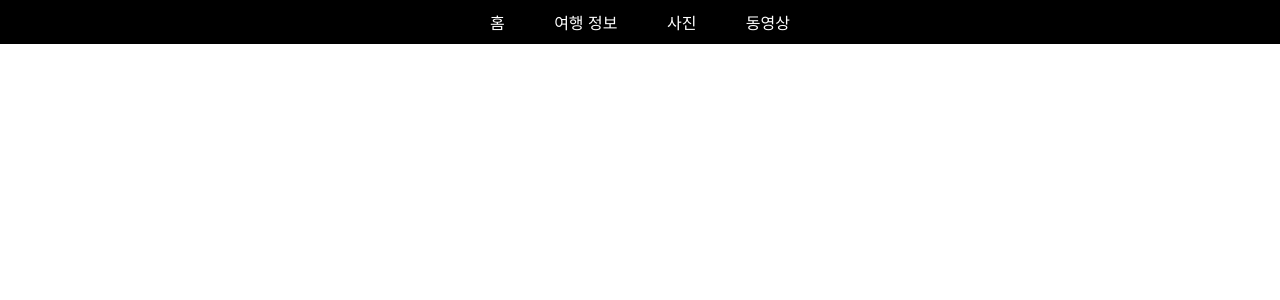
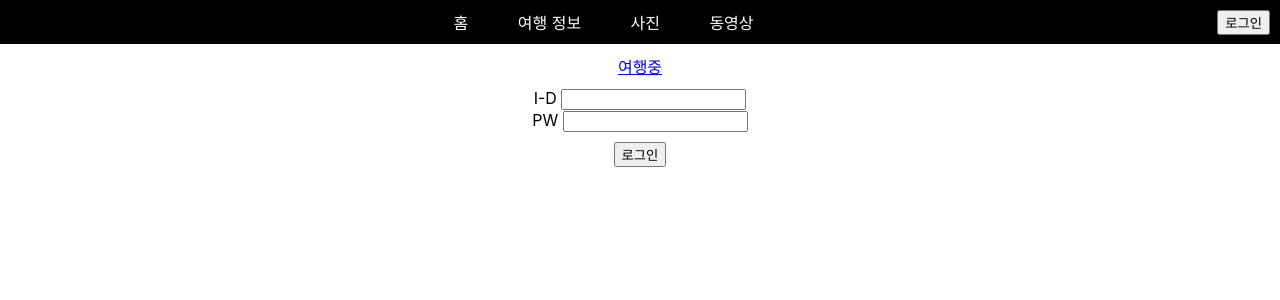
Before and after one commit to coolcjg/traveling-front, a React (Create React App) app: page /loginForm in a window 1280 px wide. Before the commit this address had no page. Shown: the top 300 px of the page. Built offline with nearby package versions, Linux system fonts and the light colour scheme.

Commit message:
로그인폼 생성

```diff
--- a/package.json
+++ b/package.json
@@ -6,6 +6,7 @@
     "@testing-library/jest-dom": "^5.14.1",
     "@testing-library/react": "^13.0.0",
     "@testing-library/user-event": "^13.2.1",
+    "axios": "^0.27.2",
     "react": "^18.2.0",
     "react-dom": "^18.2.0",
     "react-router-dom": "^6.3.0",
--- a/src/App.css
+++ b/src/App.css
@@ -1,4 +1,5 @@
 nav{
+  display:flex;
   background-color:black;
 }
 
@@ -25,6 +26,16 @@ nav{
 .nav a{
   text-decoration-line: none;
   color:white;
+}
+
+.loginContainer{
+  display:flex;
+  align-items:center;
+  padding:0 10px;
+}
+
+.loginButton{
+  margin:0 10px;
 }
 
 #player{
@@ -112,3 +123,20 @@ td{
 .info-primary-paging a{
   margin:0 10px;
 }
+
+.loginFormTitle{
+  display:flex;
+  justify-content: center;
+  margin:10px;
+}
+
+.inputContainer{
+  display:block;
+  text-align:center;
+  margin:10px;
+}
+
+.loginButton{
+  display:block;
+  margin:auto;
+}
--- a/src/App.js
+++ b/src/App.js
@@ -2,6 +2,7 @@ import './App.css';
 import Nav from './Nav';
 import Home from './Home';
 import Info from './Info';
+import LoginForm from './LoginForm';
 import {BrowserRouter, Route, Routes } from 'react-router-dom';
 
 const App = () => {
@@ -12,6 +13,7 @@ const App = () => {
         <Routes>
           <Route exact path="/" element={<Home/>}/>
           <Route exact path="/info" element={<Info/>}/>
+          <Route exact path="/loginForm" element={<LoginForm/>}/>
         </Routes>
         </BrowserRouter>
     </>
--- /dev/null
+++ b/src/LoginForm.js
@@ -0,0 +1,33 @@
+
+
+function loginForm() {
+
+
+    return(
+        <>
+
+            <div className='loginFormContainer'>
+
+                    <div className='loginFormTitle'>
+                        <a href='/'>여행중</a>
+                    </div>
+
+                    <div className='inputContainer'>
+                        <label for='id'>I-D </label>
+                        <input type='text' id='id'></input>
+                        <br></br>
+
+                        <label for='password'>PW </label>
+                        <input type='password' id='password'></input>
+                    </div>
+
+                    <div className='loginButtonContainer'>
+                        <button className='loginButton'>로그인</button>
+                    </div>
+            </div>
+        </>
+    )
+}
+
+
+export default loginForm;
--- a/src/Nav.js
+++ b/src/Nav.js
@@ -1,6 +1,12 @@
 import React, {useState} from 'react';
 
 const Nav = () => {
+
+    function loginForm(e){
+        e.preventDefault();
+        window.location.href='/loginForm';
+    }
+
     return(
         <nav className='nav'>
             <div className='content'>
@@ -11,6 +17,10 @@ const Nav = () => {
                     <li className='item'><a href="/">동영상</a></li>
                 </ul>
             </div>
+
+            <div className='loginContainer'>
+                <button className='loginButton' onClick={loginForm}>로그인</button>
+            </div>
         </nav>
     );
 }
--- a/src/index.js
+++ b/src/index.js
@@ -3,6 +3,32 @@ import ReactDOM from 'react-dom/client';
 import './index.css';
 import App from './App';
 import reportWebVitals from './reportWebVitals';
+
+import axios from 'axios';
+
+axios.defaults.baseURL = "http://localhost:8080";
+axios.defaults.withCredentials=true;
+
+
+const onLogin = (id, password) => {
+  const data = {id, password};
+
+  axios.post('/login', data).then(response => {
+    const {accessToken} = response.data;
+
+    // API 요청하는 콜마다 헤더에 accessToken 담아 보내드록 설정
+    axios.defaults.headers.common['Authorization'] = `Bearer ${accessToken}`;
+
+  }).catch(error => {
+
+  });
+
+}
+
+
+
+
+
 
 const root = ReactDOM.createRoot(document.getElementById('root'));
 root.render(
```
Also changed, not shown: 1 other file (tests, documents, lock files or other folders).
